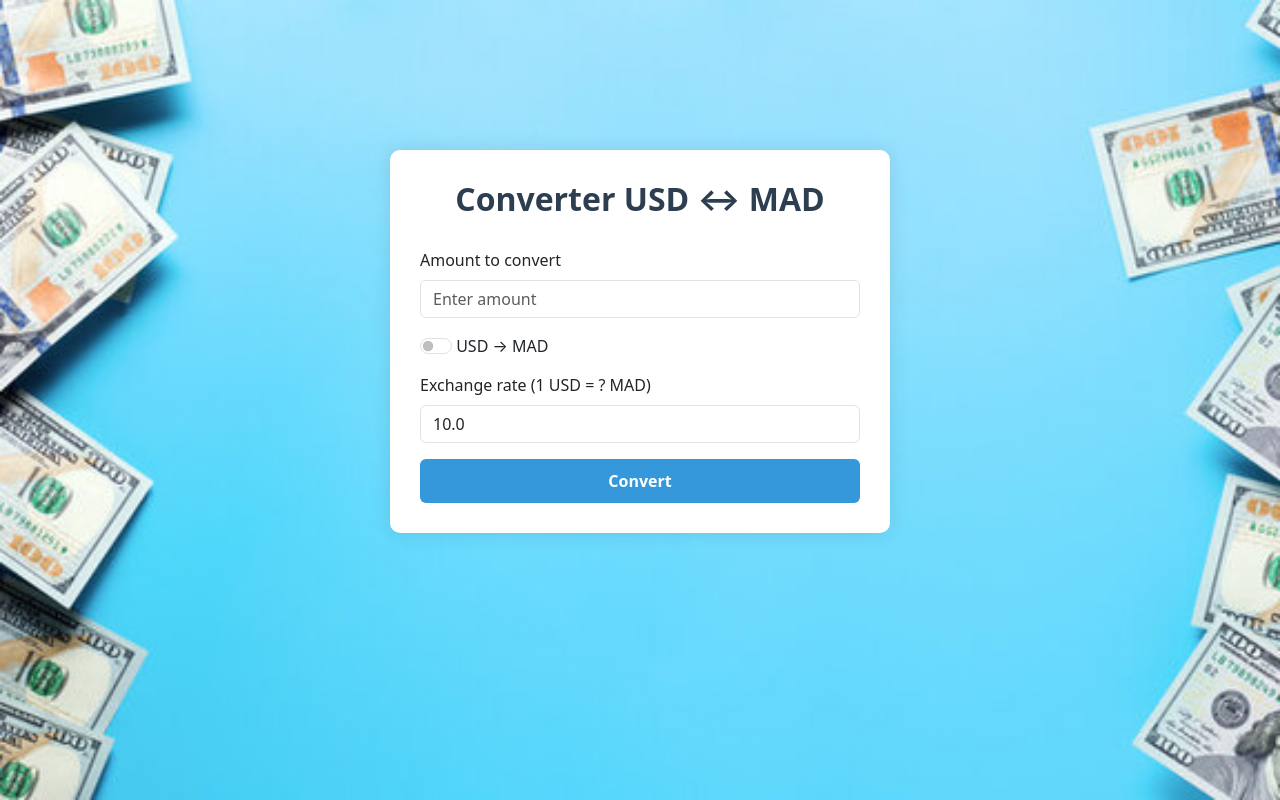
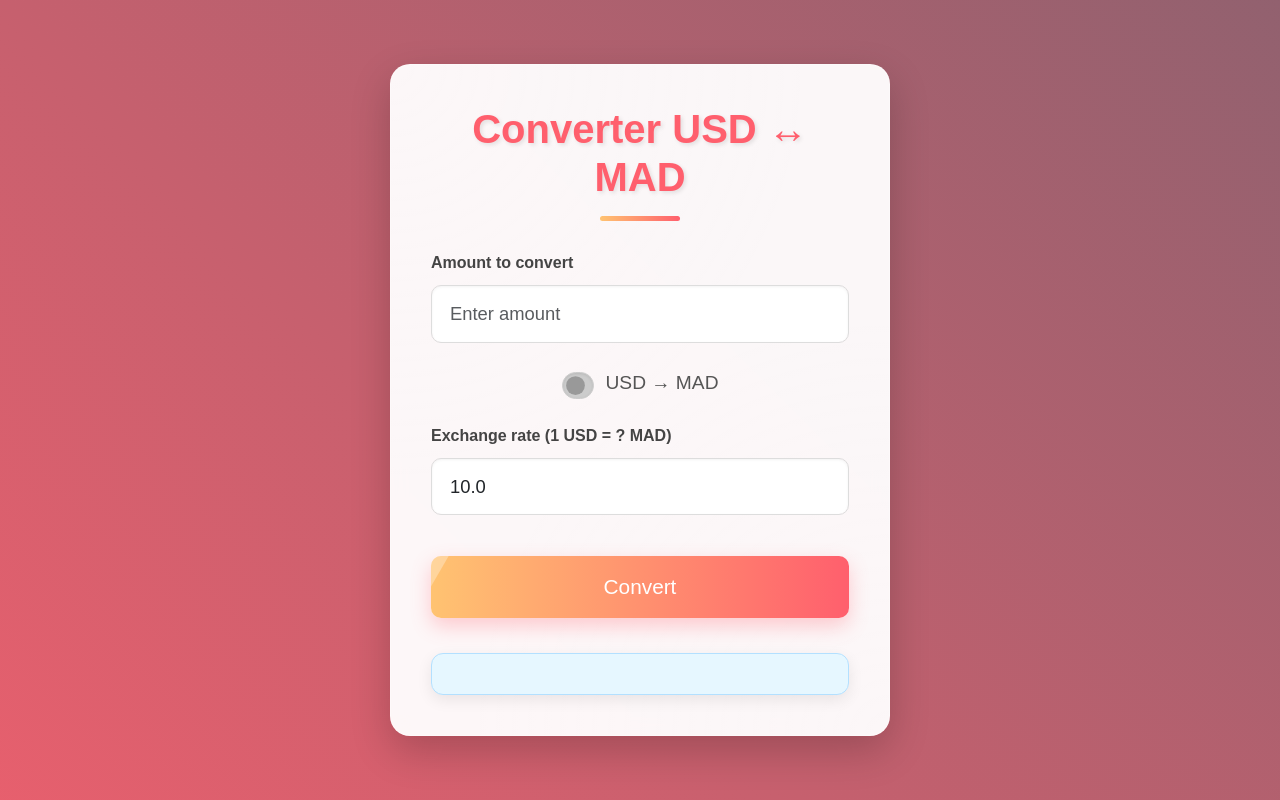
Before and after one commit to Yassir-kezzi/USD-MAD-converter, a plain HTML site: page index.html in a window 1280 px wide. Drawn offline with nearby package versions, Linux system fonts and the light colour scheme.

Commit message:
chnge the syle and something in js file

```diff
--- a/converter.js
+++ b/converter.js
@@ -26,8 +26,8 @@
         }
 
         // Add Enter key support
-        document.getElementById('amount').addEventListener('keypress', function(e) {
-            if (e.key === 'Enter') {
+        document.getElementById('amount').addEventListener('keypress', function() {
+            if (key === 'Enter') {
                 convertCurrency();
             }
         });
--- a/index.html
+++ b/index.html
@@ -10,7 +10,7 @@
     <link rel="stylesheet" href="style.css">
 </head>
 <body>
-    <div class="container">
+
         <div class="converter-container">
             <h2 class="converter-title">Converter USD ↔ MAD</h2>
 
@@ -35,7 +35,7 @@
                 <h5 id="resultText"></h5>
             </div>
         </div>
-    </div>
+
 <script src="converter.js"></script>
 
 </body>
--- a/style.css
+++ b/style.css
@@ -1,42 +1,228 @@
 body {
-    background-color: #f8f9fa;
-    background-image: url(images/bg_money.jpg);
-    background-size: cover;
-    background-position: center;
-    background-repeat: no-repeat;
-    background-attachment: fixed;
+    font-family: 'Poppins', sans-serif;
+    display: flex;
+    justify-content: center;
+    align-items: center;
+    min-height: 100vh;
+    margin: 0;
+    background: linear-gradient(45deg, #FFC371, #FF5F6D, #556270);
+    background-size: 400% 400%;
+    animation: gradientAnimation 15s ease infinite alternate;
+    color: #333;
+    overflow: hidden;
 }
+
+@keyframes gradientAnimation {
+    0% {
+        background-position: 0% 50%;
+    }
+    50% {
+        background-position: 100% 50%;
+    }
+    100% {
+        background-position: 0% 50%;
+    }
+}
+
 .converter-container {
+    background-color: rgba(255, 255, 255, 0.95);
+    padding: 40px;
+    border-radius: 20px;
+    box-shadow: 0 15px 40px rgba(0, 0, 0, 0.2);
+    text-align: center;
+    width: 100%;
     max-width: 500px;
-    margin: 150px auto;
-    padding: 30px;
+    backdrop-filter: blur(8px);
+    border: 1px solid rgba(255, 255, 255, 0.3);
+    transform: perspective(1000px) rotateY(0deg);
+    animation: entranceEffect 1s ease-out forwards;
+    position: relative;
+    z-index: 1;
+}
+
+@keyframes entranceEffect {
+    from {
+        opacity: 0;
+        transform: perspective(1000px) rotateY(15deg) translateY(50px) scale(0.9);
+    }
+    to {
+        opacity: 1;
+        transform: perspective(1000px) rotateY(0deg) translateY(0) scale(1);
+    }
+}
+
+/* Confetti particles for a celebratory feel */
+.converter-container::before {
+    content: '';
+    position: absolute;
+    top: 0;
+    left: 0;
+    width: 100%;
+    height: 100%;
+    background: radial-gradient(circle at top left, rgba(255, 255, 255, 0.1) 0%, transparent 50%),
+                radial-gradient(circle at bottom right, rgba(255, 255, 255, 0.1) 0%, transparent 50%);
+    z-index: -1;
+    border-radius: 20px;
+}
+
+
+.converter-title {
+    color: #FF5F6D;
+    margin-bottom: 30px;
+    font-weight: 700;
+    font-size: 2.5em;
+    position: relative;
+    text-shadow: 2px 2px 4px rgba(0, 0, 0, 0.1);
+}
+
+.converter-title::after {
+    content: '';
+    display: block;
+    width: 80px;
+    height: 5px;
+    background: linear-gradient(to right, #FFC371, #FF5F6D);
+    margin: 15px auto 0;
+    border-radius: 3px;
+    animation: underlineGrow 1.5s ease-out forwards;
+}
+
+@keyframes underlineGrow {
+    from {
+        width: 0;
+    }
+    to {
+        width: 80px;
+    }
+}
+
+.form-label {
+    font-weight: 600;
+    margin-bottom: 10px;
+    color: #444;
+    display: block;
+    text-align: left;
+    transition: color 0.3s ease;
+}
+
+.form-control {
     border-radius: 10px;
-    box-shadow: 0 0 20px rgba(0, 0, 0, 0.1);
-    background-color: white;
+    border: 1px solid #ddd;
+    padding: 14px 18px;
+    font-size: 1.15em;
+    transition: all 0.3s ease;
+    box-shadow: inset 0 1px 3px rgba(0, 0, 0, 0.05);
 }
-.converter-title {
-    color: #2c3e50;
-    margin-bottom: 30px;
-    text-align: center;
+
+.form-control:focus {
+    border-color: #FF5F6D;
+    box-shadow: 0 0 0 0.25rem rgba(255, 95, 109, 0.25);
+    outline: none;
+    transform: translateY(-2px);
+}
+
+.form-switch {
+    display: flex;
+    align-items: center;
+    justify-content: center;
+    margin: 25px 0;
+}
+
+.form-check-input {
+    width: 3em;
+    height: 1.7em;
+    cursor: pointer;
+    background-color: #ccc;
+    border-color: #ccc;
+    transition: background-color 0.3s ease, border-color 0.3s ease, transform 0.2s ease;
+    box-shadow: inset 0 1px 3px rgba(0, 0, 0, 0.1);
+}
+
+.form-check-input:checked {
+    background-color: #FFC371;
+    border-color: #FFC371;
+    transform: scale(1.05);
+}
+
+.form-check-label {
+    margin-left: 12px;
+    font-size: 1.2em;
+    color: #555;
+    font-weight: 500;
+    transition: color 0.3s ease;
+}
+
+.btn-convert {
+    background: linear-gradient(to right, #FFC371, #FF5F6D);
+    border: none;
+    padding: 15px 35px;
+    font-size: 1.3em;
+    border-radius: 10px;
+    color: #fff;
+    cursor: pointer;
+    transition: all 0.3s ease;
+    width: 100%;
+    margin-top: 25px;
+    box-shadow: 0 8px 20px rgba(255, 95, 109, 0.3);
+    position: relative;
+    overflow: hidden;
+}
+
+.btn-convert:hover {
+    background: linear-gradient(to right, #FF5F6D, #FFC371);
+    transform: translateY(-5px) scale(1.02);
+    box-shadow: 0 12px 25px rgba(255, 95, 109, 0.4);
+}
+
+.btn-convert:active {
+    transform: translateY(0);
+    box-shadow: 0 5px 15px rgba(255, 95, 109, 0.2);
+}
+
+.btn-convert::before {
+    content: '';
+    position: absolute;
+    top: 0;
+    left: -100%;
+    width: 100%;
+    height: 100%;
+    background: rgba(255, 255, 255, 0.3);
+    transform: skewX(-30deg);
+    transition: 0.7s;
+}
+
+.btn-convert:hover::before {
+    left: 100%;
+}
+
+.result-box {
+    background-color: #e6f7ff;
+    padding: 20px 25px;
+    border-radius: 12px;
+    margin-top: 35px;
+    border: 1px solid #b3e0ff;
+    animation: resultPop 0.8s cubic-bezier(0.68, -0.55, 0.27, 1.55) forwards;
+    box-shadow: 0 5px 15px rgba(0, 0, 0, 0.08);
+}
+
+@keyframes resultPop {
+    0% {
+        opacity: 0;
+        transform: scale(0.8) translateY(20px);
+    }
+    60% {
+        opacity: 1;
+        transform: scale(1.05) translateY(-5px);
+    }
+    100% {
+        opacity: 1;
+        transform: scale(1) translateY(0);
+    }
+}
+
+#resultText {
+    color: #007bff;
+    margin: 0;
+    font-size: 1.4em;
     font-weight: bold;
+    text-shadow: 1px 1px 2px rgba(0, 0, 0, 0.05);
 }
-.result-box {
-    background-color: #e9f7ef;
-    padding: 15px;
-    border-radius: 5px;
-    margin-top: 20px;
-    display: none;
-}
-.form-switch {
-    margin: 15px 0;
-}
-.btn-convert {
-    background-color: #3498db;
-    border: none;
-    width: 100%;
-    padding: 10px;
-    font-weight: bold;
-}
-.btn-convert:hover {
-    background-color: #2980b9;
-}
```
